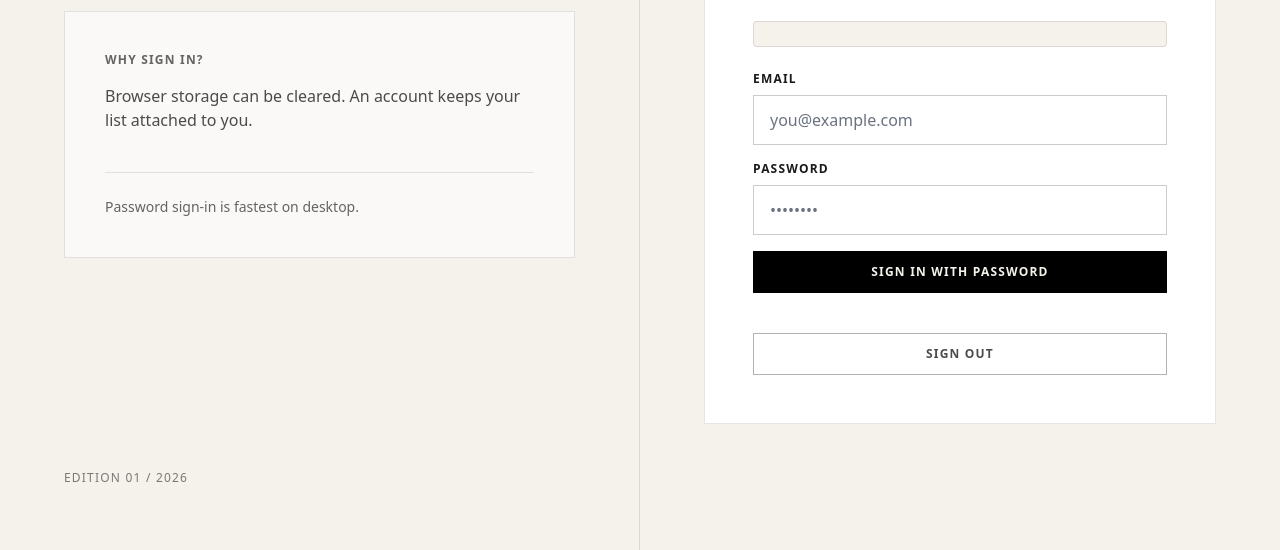
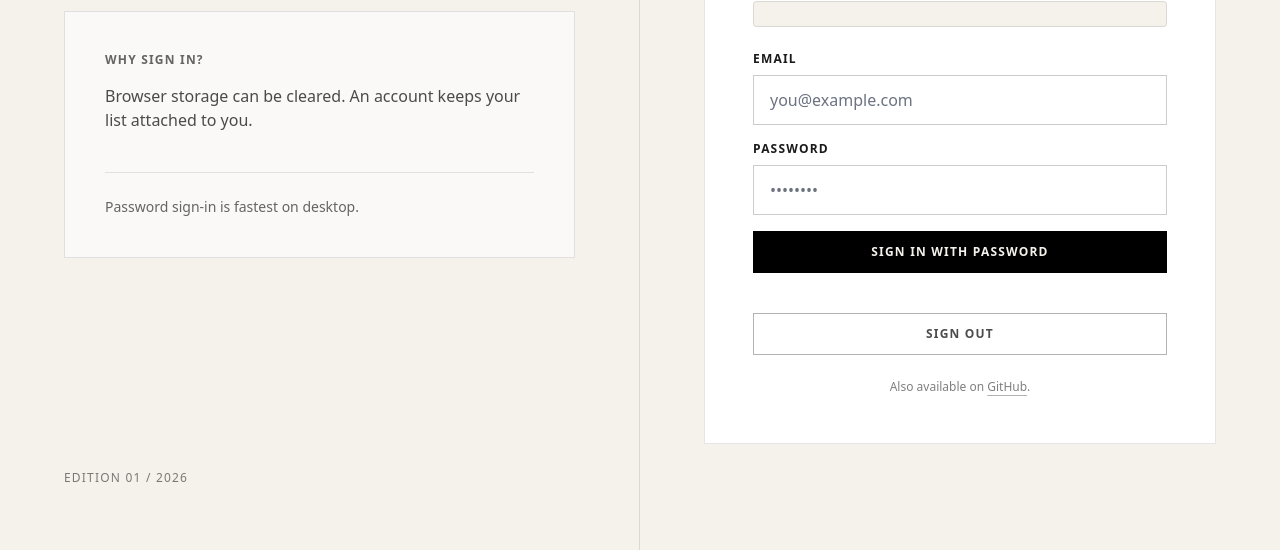
Before and after one commit to chashmishh/Blist-, a website built with Vite: page index.html in a window 1280 px wide. Shown: the part 250-800 px from the top of the page. Built offline with nearby package versions, Linux system fonts and the light colour scheme; no server answers.

Commit message:
Final Updates

```diff
--- a/index.html
+++ b/index.html
@@ -90,6 +90,17 @@
       >
         Sign out
       </button>
+
+      <p class="mt-6 text-center text-xs text-black/50">
+        Also available on
+        <a
+          class="underline underline-offset-4 decoration-black/30 hover:decoration-black/70"
+          href="https://github.com/chashmishh/Blist-"
+          rel="noreferrer"
+          target="_blank"
+          >GitHub</a
+        >.
+      </p>
         </div>
       </section>
     </main>
```
Also changed, not shown: app.html (+4 -0 lines), done.html (+6 -0 lines), README.md.
